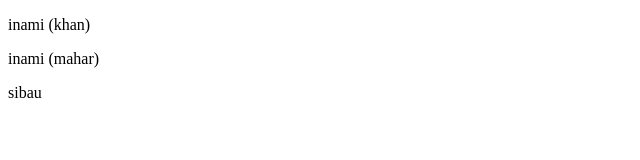
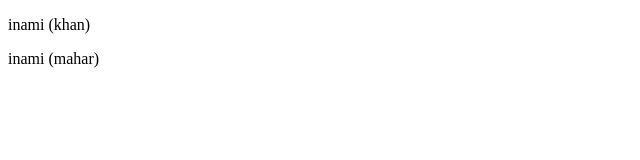
Before and after one commit to mr-inam/learn-git_hub, a plain HTML site: page index.html in a window 1280 px wide. Shown: the full height of the page, 0-640 px from the left. Drawn offline with Linux system fonts and the light colour scheme.

Commit message:
nothing special

```diff
--- a/index.html
+++ b/index.html
@@ -8,6 +8,5 @@
 <body>
     <p>inami (khan)</p>
     <p>inami (mahar)</p>
-    <p>sibau</p>
 </body>
 </html>
```
